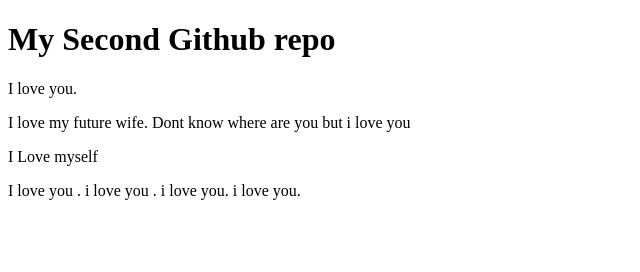
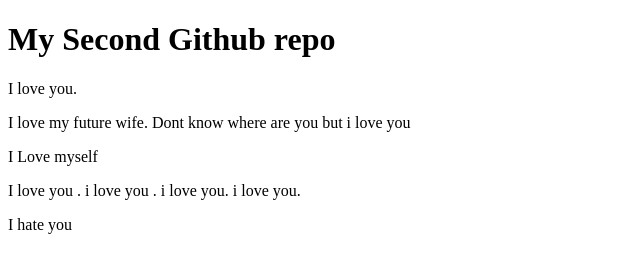
Before and after one commit to salman1603/my-second-repo, a plain HTML site: page index.html in a window 1280 px wide. Shown: the full height of the page, 0-640 px from the left. Drawn offline with Linux system fonts and the light colour scheme.

Commit message:
new added

```diff
--- a/index.html
+++ b/index.html
@@ -12,6 +12,9 @@
     <p>I love my future wife. Dont know where are you but i love you</p>
     <p>I Love myself</p>
     <p>I love you . i love you  . i love you. i love you.</p>
+    <div>
+        <p>I hate you </p>
+    </div>
 
 </body>
 </html>
```
